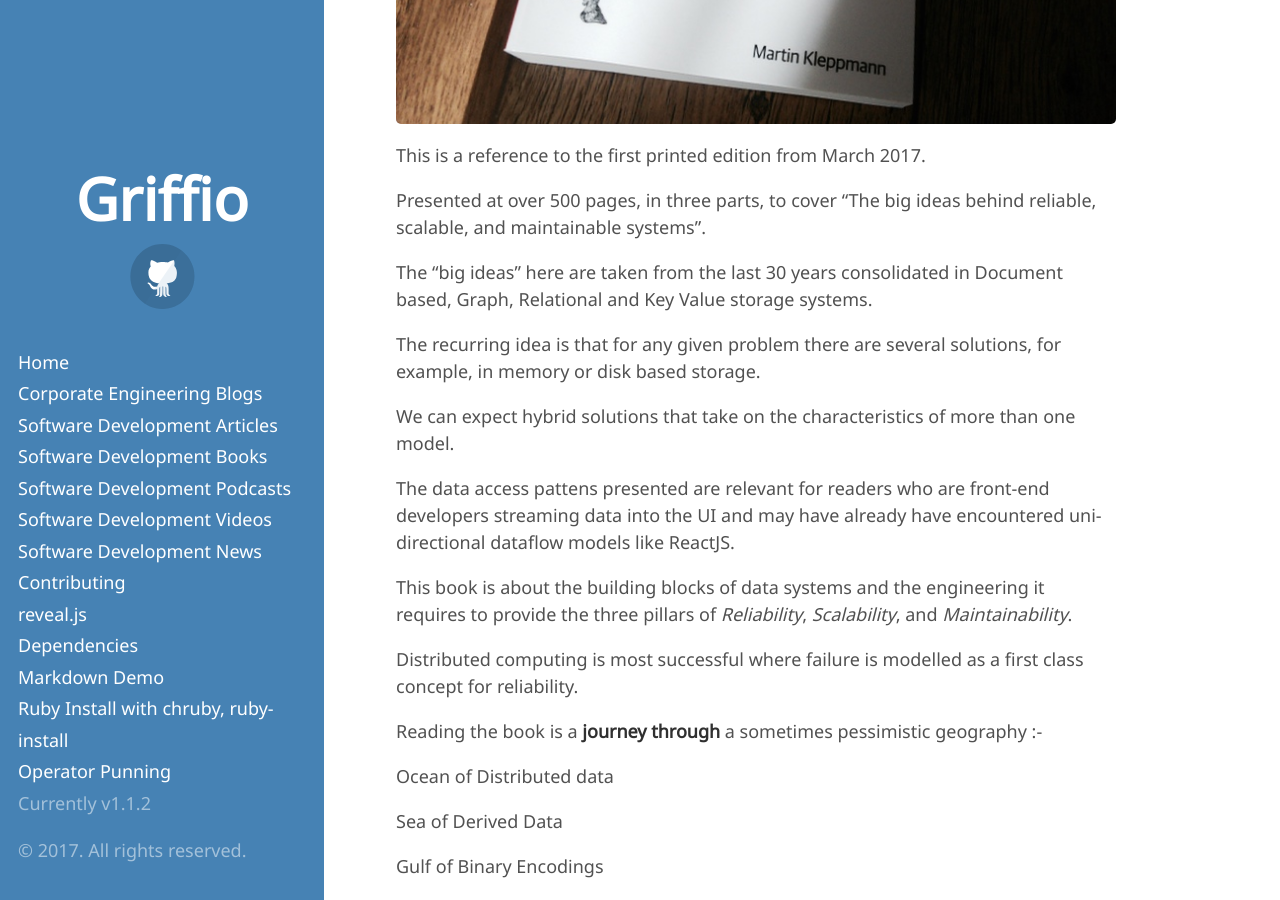
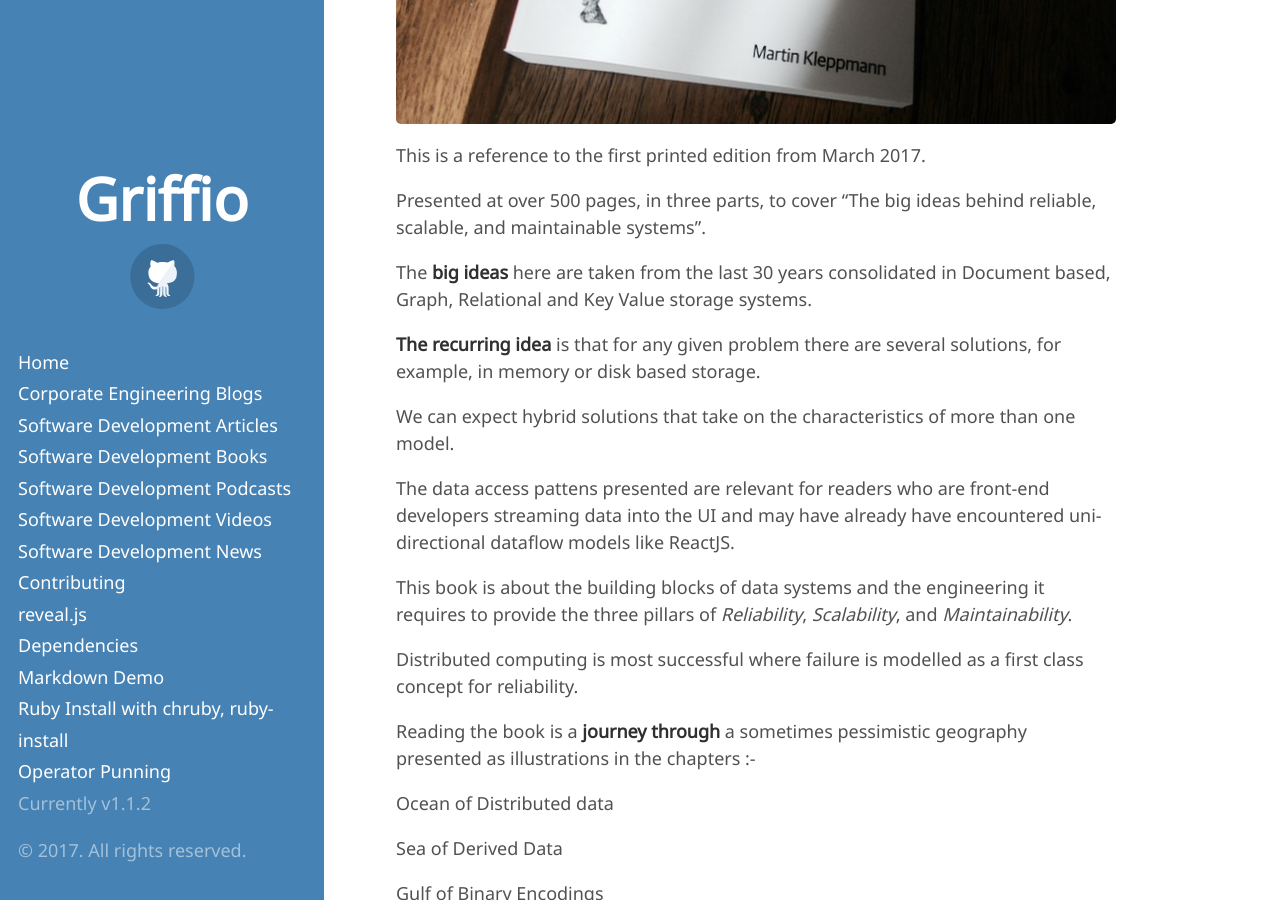
Before and after one commit to griffio/griffio.github.io, a Jekyll site: the page built from _posts/2017-05-22-Designing-Data-Intensive-Applications-Review.md, in a window 1280 px wide and 900 px high, scrolled down 616 px. Built offline with Jekyll 4.4.1, drawn with Linux system fonts in a browser that asks for light colours; some web fonts are replaced.

Commit message:
Update 2017-05-22-Designing-Data-Intensive-Applications-Review.md

```diff
--- a/_posts/2017-05-22-Designing-Data-Intensive-Applications-Review.md
+++ b/_posts/2017-05-22-Designing-Data-Intensive-Applications-Review.md
@@ -14,9 +14,9 @@
 
 Presented at over 500 pages, in three parts, to cover "The big ideas behind reliable, scalable, and maintainable systems".
 
-The "big ideas" here are taken from the last 30 years consolidated in Document based, Graph, Relational and Key Value storage systems.
+The **big ideas** here are taken from the last 30 years consolidated in Document based, Graph, Relational and Key Value storage systems.
 
-The recurring idea is that for any given problem there are several solutions, for example, in memory or disk based storage.
+**The recurring idea** is that for any given problem there are several solutions, for example, in memory or disk based storage.
 
 We can expect hybrid solutions that take on the characteristics of more than one model.
 
@@ -26,7 +26,7 @@
 
 Distributed computing is most successful where failure is modelled as a first class concept for reliability.
 
-Reading the book is a **journey through** a sometimes pessimistic geography :-
+Reading the book is a **journey through** a sometimes pessimistic geography presented as illustrations in the chapters :-
 
 Ocean of Distributed data
 
```
